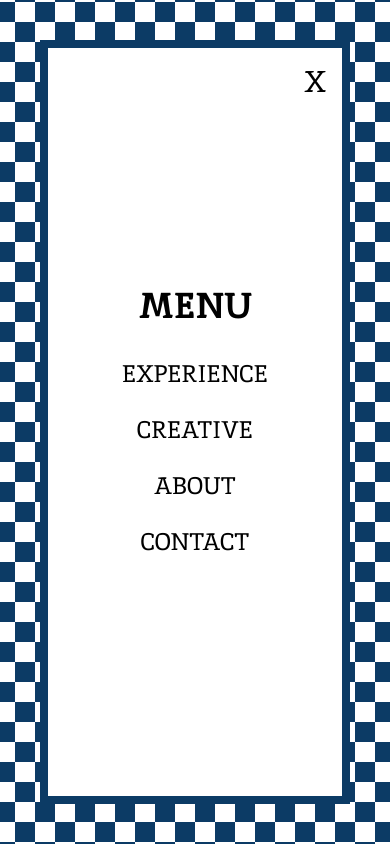
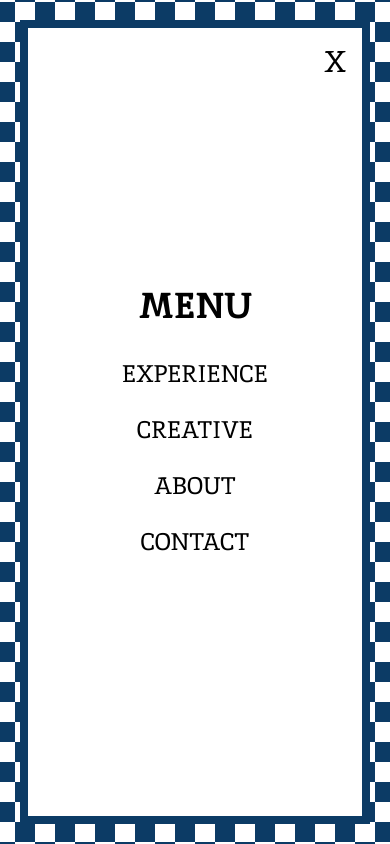
Before and after one commit to mwcui/portfolio, a Next.js app: page / in a window 390 px wide. Both pictures are taken after a click on the button "Menu". Built offline with nearby package versions, Linux system fonts and the light colour scheme.

Commit message:
testing the menu margin on mobile

```diff
--- a/src/app/Components/menu.js
+++ b/src/app/Components/menu.js
@@ -1,9 +1,32 @@
-import React from 'react';
+// const Menu = ({ closeMenu }) => {
+//   return (
+//     <div className="fixed inset-0 flex items-center justify-center checkered-bg z-50">
+//       <div className="bg-white w-[calc(100vw-80px)] h-[calc(100vh-80px)] text-center relative border-8 border-[#0C3B65] flex flex-col justify-center">
+//         <button
+//           onClick={closeMenu}
+//           className="absolute top-4 right-4 text-3xl font-inika hover:text-gray-600"
+//         >
+//           X
+//         </button>
+//         <h1 className="text-4xl font-bold font-inika mb-8">MENU</h1>
+//         <ul className="space-y-6 text-2xl font-inika">
+//           <li className="hover:text-gray-600 cursor-pointer">EXPERIENCE</li>
+//           <li className="hover:text-gray-600 cursor-pointer">CREATIVE</li>
+//           <li className="hover:text-gray-600 cursor-pointer">ABOUT</li>
+//           <li className="hover:text-gray-600 cursor-pointer">CONTACT</li>
+//         </ul>
+//       </div>
+//     </div>
+//   );
+// };
+
+// export default Menu;
+
 
 const Menu = ({ closeMenu }) => {
   return (
-    <div className="fixed inset-0 flex items-center justify-center checkered-bg z-50">
-      <div className="bg-white w-[calc(100vw-80px)] h-[calc(100vh-80px)] text-center relative border-8 border-[#0C3B65] flex flex-col justify-center">
+    <div className="fixed inset-0 flex items-center justify-center checkered-bg z-50 p-4">
+      <div className="bg-white w-full max-w-[calc(100vw-40px)] h-full max-h-[calc(100vh-40px)] text-center relative border-8 border-[#0C3B65] flex flex-col justify-center p-4">
         <button
           onClick={closeMenu}
           className="absolute top-4 right-4 text-3xl font-inika hover:text-gray-600"
```
